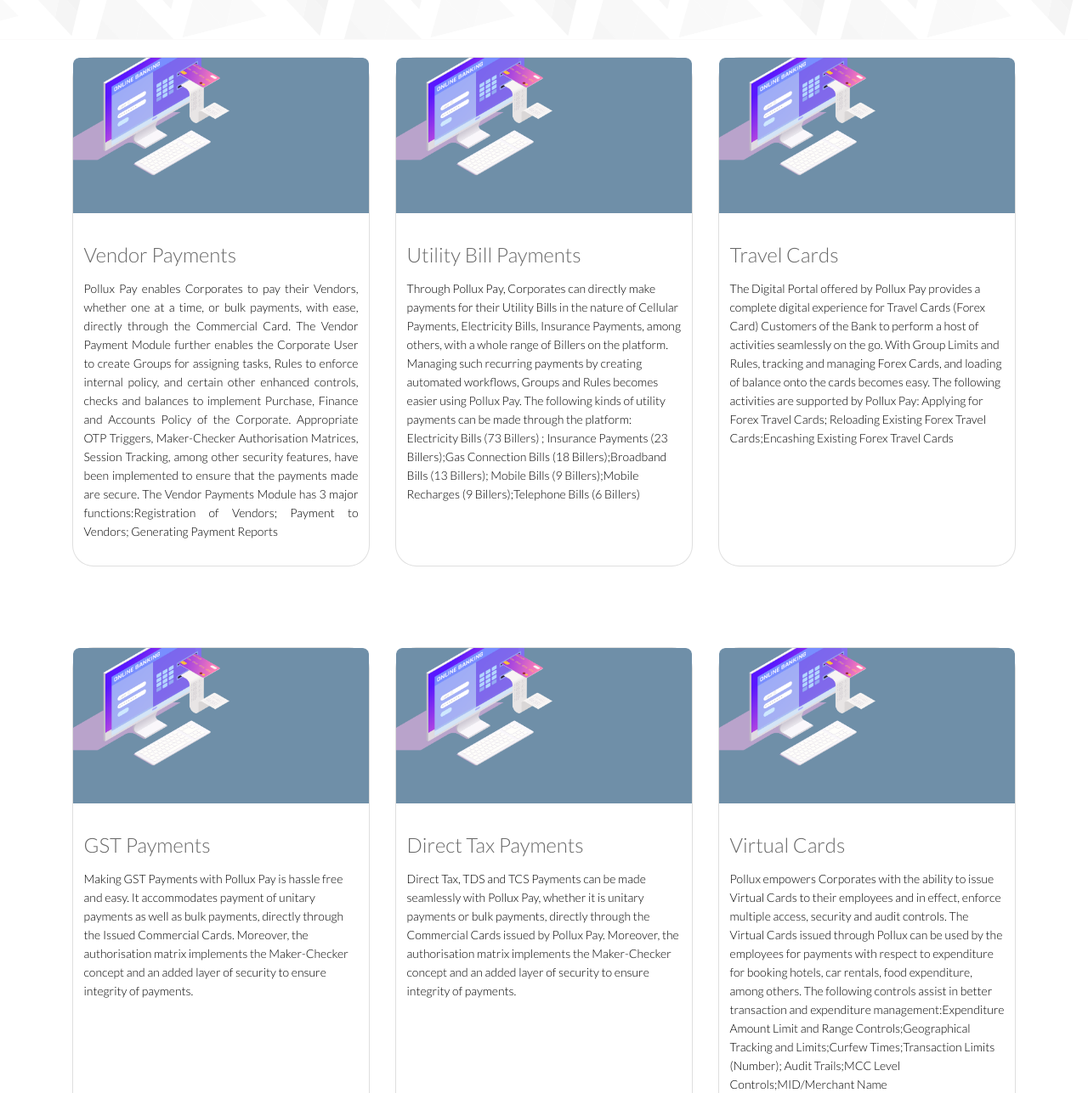
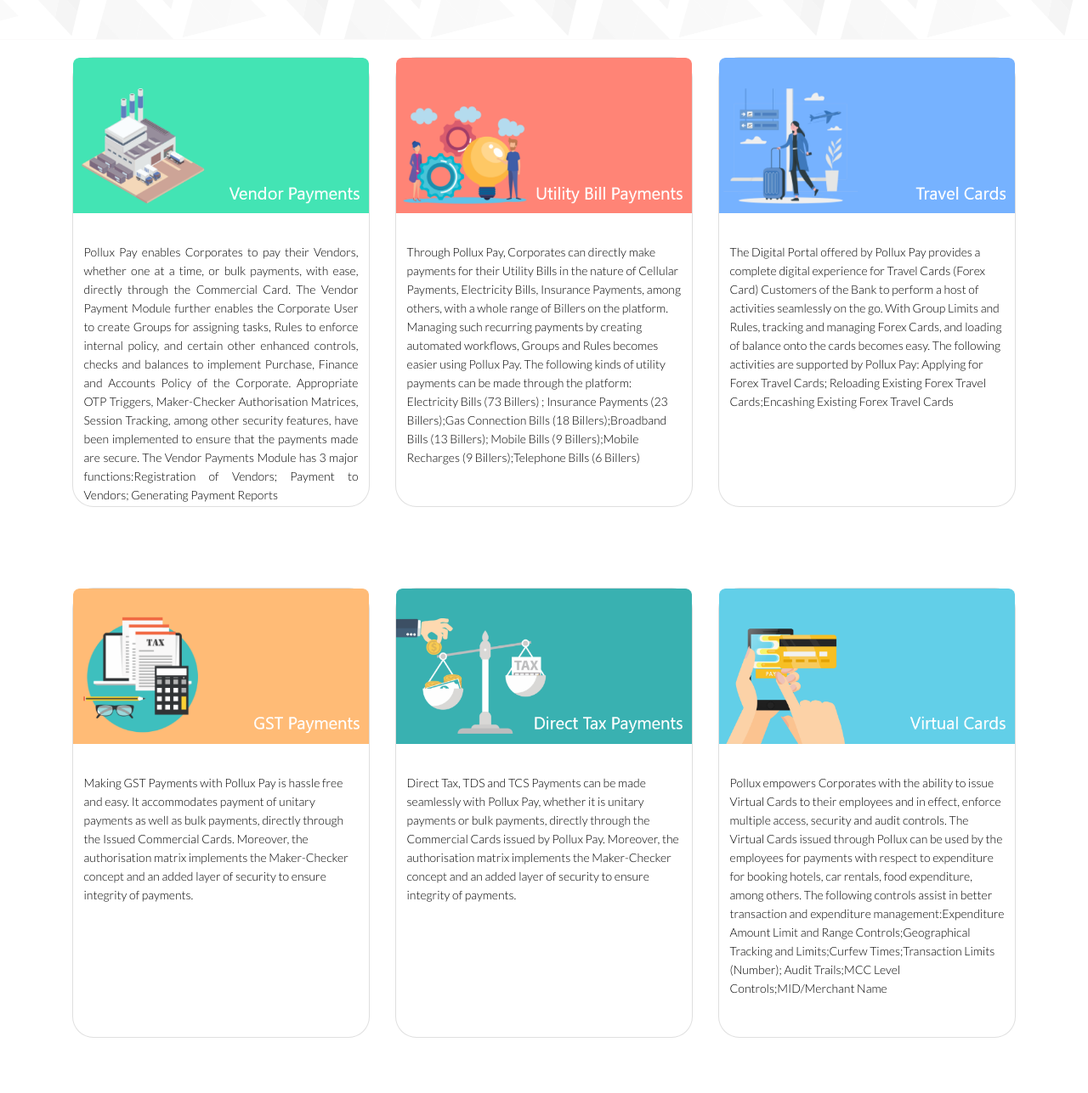
Before and after one commit to experapps/pollux-website, a plain HTML site: page applications.html in a window 1280 px wide. Shown: the part 300-1587 px from the top of the page at 85% size. Drawn offline with nearby package versions, Linux system fonts and the light colour scheme.

Commit message:
Updated images on application and features

```diff
--- a/applications.html
+++ b/applications.html
@@ -76,7 +76,7 @@
                     <div class="action">
                         <div class="col-sm-12">
                             <h1 class="title">Applications</h1>
-                            <p>Dummy subtext</p>
+                            <!-- <p>Dummy subtext</p> -->
                         </div>
                     </div>
                 </div>
@@ -90,11 +90,11 @@
             <div class="row">
                 <div class="col-md-4">
                     <div class="single-features">
-                        <div class="card card-brdr" style="width: auto; height: 600px;">
-                            <img src="images/pollux elements/Group 6@2x.png" class="card-img-top">
+                        <div class="card card-brdr" style="width: auto; height: 530px;">
+                            <img src="images/pollux elements/vendor_payment.png" class="card-img-top">
                             <br>
                             <div class="card-body">
-                                <h2 class="card-title">Vendor Payments</h2>
+                                <!-- <h2 class="card-title">Vendor Payments</h2> -->
                                 <p class="card-text text-justify">Pollux Pay enables Corporates to pay their Vendors, whether one at a time, or bulk payments, with ease, directly through the Commercial Card. The Vendor Payment Module further enables the Corporate User to create Groups for assigning tasks, Rules to enforce internal policy, and certain other enhanced controls, checks and balances to implement Purchase, Finance and Accounts Policy of the Corporate. Appropriate OTP Triggers, Maker-Checker Authorisation Matrices, Session Tracking, among other security features, have been implemented to ensure that the payments made are secure.
                                     The Vendor Payments Module has 3 major functions:Registration of Vendors; Payment to Vendors; Generating Payment Reports
                                 </p>
@@ -105,11 +105,11 @@
                 </div>
                 <div class="col-md-4">
                     <div class="single-features">
-                        <div class="card card-brdr" style="width: auto; height: 600px;">
-                            <img src="images/pollux elements/Group 6@2x.png" class="card-img-top">
+                        <div class="card card-brdr" style="width: auto; height: 530px;">
+                            <img src="images/pollux elements/utility_bil.png" class="card-img-top">
                             <div class="card-body">
                                 <br>
-                                <h2 class="card-title">Utility Bill Payments</h2>
+                                <!-- <h2 class="card-title">Utility Bill Payments</h2> -->
                                 <p class="card-text">Through Pollux Pay, Corporates can directly make payments for their Utility Bills in the nature of Cellular Payments, Electricity Bills, Insurance Payments, among others, with a whole range of Billers on the platform. Managing such recurring payments by creating automated workflows, Groups and Rules becomes easier using Pollux Pay. The following kinds of utility payments can be made through the platform: Electricity Bills (73 Billers) ; Insurance Payments (23 Billers);Gas Connection Bills (18 Billers);Broadband Bills (13 Billers); Mobile Bills (9 Billers);Mobile Recharges (9 Billers);Telephone Bills (6 Billers)</p>
                             </div>
                         </div>
@@ -117,11 +117,11 @@
                 </div>
                 <div class="col-md-4">
                     <div class="single-features">
-                        <div class="card card-brdr" style="width: auto; height: 600px;">
-                            <img src="images/pollux elements/Group 6@2x.png" class="card-img-top">
+                        <div class="card card-brdr" style="width: auto; height: 530px;">
+                            <img src="images/pollux elements/Travel_cards.png" class="card-img-top">
                             <div class="card-body">
                                 <br>
-                                <h2 class="card-title">Travel Cards</h2>
+                                <!-- <h2 class="card-title">Travel Cards</h2> -->
                                 <p class="card-text">The Digital Portal offered by Pollux Pay provides a complete digital experience for Travel Cards (Forex Card) Customers of the Bank to perform a host of activities seamlessly on the go. With Group Limits and Rules, tracking and managing Forex Cards, and loading of balance onto the cards becomes easy. The following activities are supported by Pollux Pay: Applying for Forex Travel Cards; Reloading Existing Forex Travel Cards;Encashing Existing Forex Travel Cards </p>
                             </div>
                         </div>
@@ -131,11 +131,11 @@
 
                 <div class="col-md-4">
                     <div class="single-features">
-                        <div class="card card-brdr" style="width: auto; height: 600px;">
-                            <img src="images/pollux elements/Group 6@2x.png" class="card-img-top">
+                        <div class="card card-brdr" style="width: auto; height: 530px;">
+                            <img src="images/pollux elements/GST_pay.png" class="card-img-top">
                             <div class="card-body">
                                 <br>
-                                <h2 class="card-title">GST Payments</h2>
+                                <!-- <h2 class="card-title">GST Payments</h2> -->
                                 <p class="card-text">Making GST Payments with Pollux Pay is hassle free and easy. It accommodates payment of unitary payments as well as bulk payments, directly through the Issued Commercial Cards. Moreover, the authorisation matrix implements the Maker-Checker concept and an added layer of security to ensure integrity of payments.</p>
                             </div>
                         </div>
@@ -143,11 +143,11 @@
                 </div>
                 <div class="col-md-4">
                     <div class="single-features">
-                        <div class="card card-brdr" style="width: auto; height: 600px;">
-                            <img src="images/pollux elements/Group 6@2x.png" class="card-img-top">
+                        <div class="card card-brdr" style="width: auto; height: 530px;">
+                            <img src="images/pollux elements/tax_payments.png" class="card-img-top">
                             <div class="card-body">
                                 <br>
-                                <h2 class="card-title">Direct Tax Payments</h2>
+                                <!-- <h2 class="card-title">Direct Tax Payments</h2> -->
                                 <p class="card-text">Direct Tax, TDS and TCS Payments can be made seamlessly with Pollux Pay, whether it is unitary payments or bulk payments, directly through the Commercial Cards issued by Pollux Pay. Moreover, the authorisation matrix implements the Maker-Checker concept and an added layer of security to ensure integrity of payments.</p>
 
                             </div>
@@ -156,11 +156,11 @@
                 </div>
                 <div class="col-md-4">
                     <div class="single-features">
-                        <div class="card card-brdr" style="width: auto; height: 600px;">
-                            <img src="images/pollux elements/Group 6@2x.png" class="card-img-top">
+                        <div class="card card-brdr" style="width: auto; height: 530px;">
+                            <img src="images/pollux elements/virtual_cards.png" class="card-img-top">
                             <div class="card-body">
                                 <br>
-                                <h2 class="card-title">Virtual Cards</h2>
+                                <!-- <h2 class="card-title">Virtual Cards</h2> -->
                                 <p class="card-text">Pollux empowers Corporates with the ability to issue Virtual Cards to their employees and in effect, enforce multiple access, security and audit controls. The Virtual Cards issued through Pollux can be used by the employees for payments with respect to expenditure for booking hotels, car rentals, food expenditure, among others. The following controls assist in better transaction and expenditure management:Expenditure Amount Limit and Range Controls;Geographical Tracking and Limits;Curfew Times;Transaction Limits (Number); Audit Trails;MCC Level Controls;MID/Merchant Name </p>
                             </div>
                         </div>
--- a/css/main.css
+++ b/css/main.css
@@ -23,6 +23,7 @@
     font-size: 14px;
     line-height: 22px;
     color: #000;
+    overflow-x: hidden !important;
   }
 
   html {
@@ -2704,8 +2705,8 @@
 .padding2{
   padding: 50px 0 !important;
 }
-.feature-card-body{
-  height: 340px;
+.feature-card-body {
+  height: 280px;
 }
 .about-info{
   margin: 60px 0;
```
Also changed, not shown: features.html (+12 -12 lines), images/pollux elements/GST_pay.png (added), images/pollux elements/Travel_cards.png (added), images/pollux elements/auditing_cap.png (added), images/pollux elements/auth_mat.png (added), images/pollux elements/instantan_notification.png (added), images/pollux elements/integration_cap.png (added), images/pollux elements/rep_analytics.png (added), images/pollux elements/tax_payments.png (added), images/pollux elements/two_factor.png (added), images/pollux elements/utility_bil.png (added), images/pollux elements/vendor_payment.png (added), images/pollux elements/virtual_cards.png (added).
